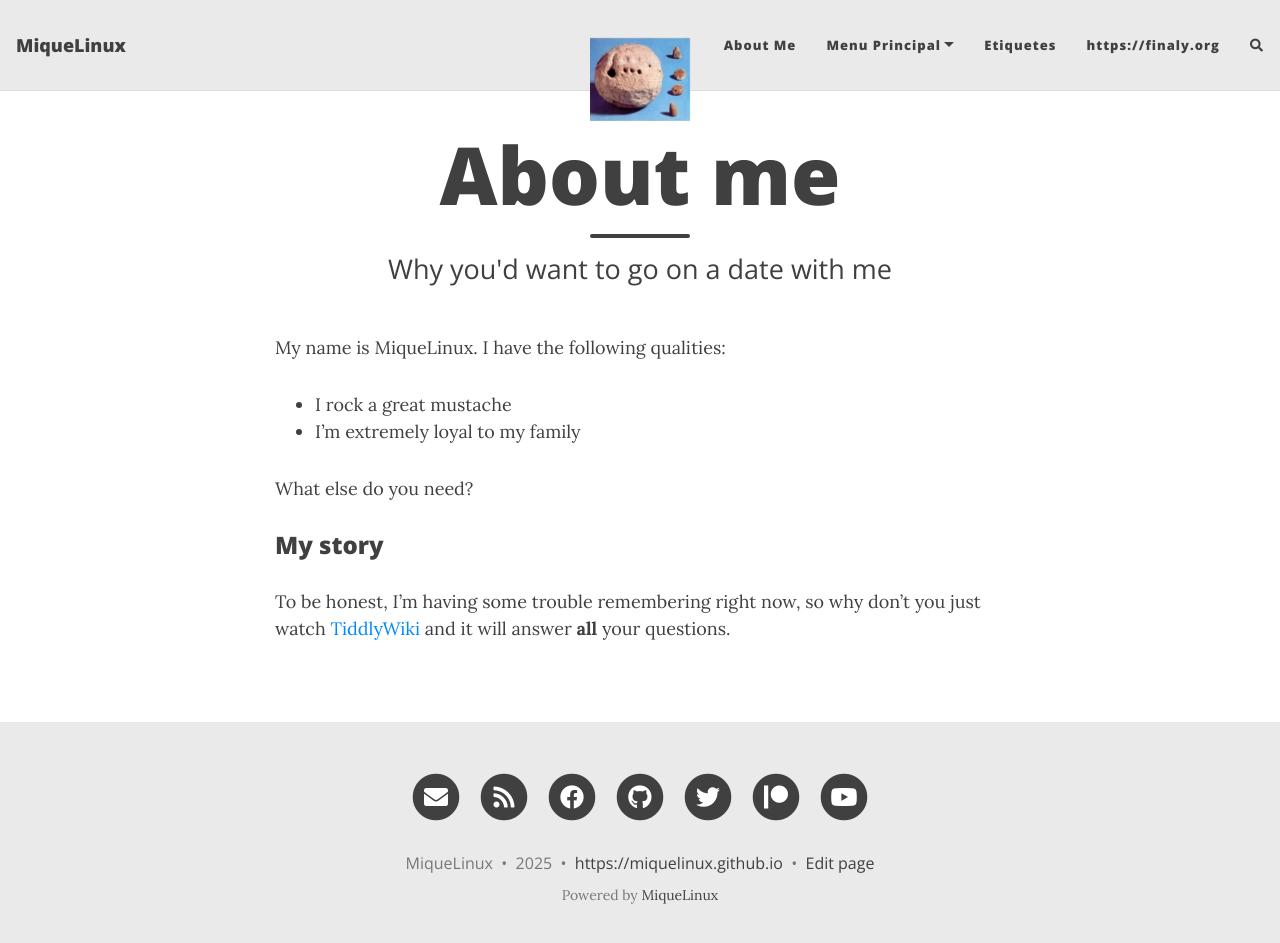
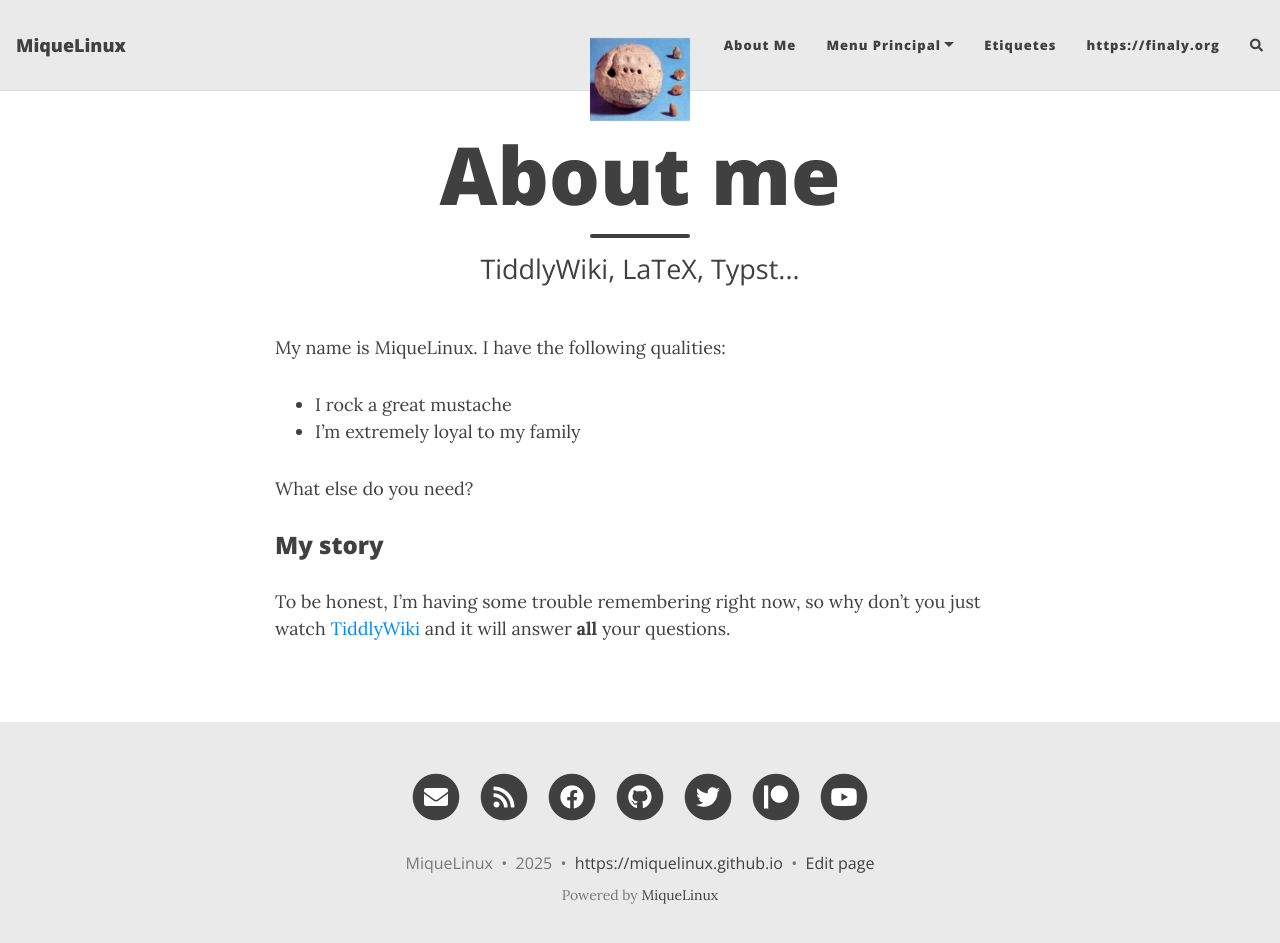
Before and after one commit to miquelinux/miquelinux.github.io, a Jekyll site: the page built from aboutme.md, in a window 1280 px wide and 956 px high. Shown: the top 943 px of the window. Built offline with Jekyll 4.4.1, drawn with Linux system fonts in a browser that asks for light colours; nearby versions of some CDN libraries; comment, search, counter and statistics services are not loaded.

Commit message:
Update aboutme.md

```diff
--- a/aboutme.md
+++ b/aboutme.md
@@ -1,7 +1,7 @@
 ---
 layout: page
 title: About me
-subtitle: Why you'd want to go on a date with me
+subtitle: TiddlyWiki, LaTeX, Typst...
 author: MiqueLinux
 ---
 
```
